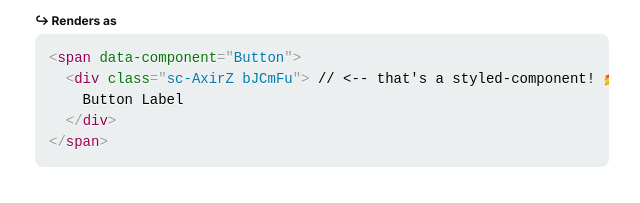
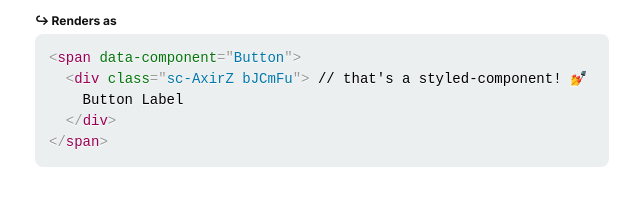
Before and after one commit to sambernhardt/static-react-components, a website: page index.html in a window 1280 px wide. Shown: the part 418-621 px from the top of the page, 318-958 px from the left. Drawn offline with Linux system fonts and the light colour scheme.

Commit message:
Removed arrow from comment

```diff
--- a/index.html
+++ b/index.html
@@ -44,7 +44,7 @@
         <div class="code">
           <label>↪ Renders as</label>
           <pre><code class="language-html src">&lt;span data-component=&quot;Button&quot;&gt;
-  &lt;div class=&quot;sc-AxirZ bJCmFu&quot;&gt; // &lt;-- that's a styled-component! 💅
+  &lt;div class=&quot;sc-AxirZ bJCmFu&quot;&gt; // that's a styled-component! 💅
     Button Label
   &lt;/div&gt;
 &lt;/span&gt;</code></pre>
```
